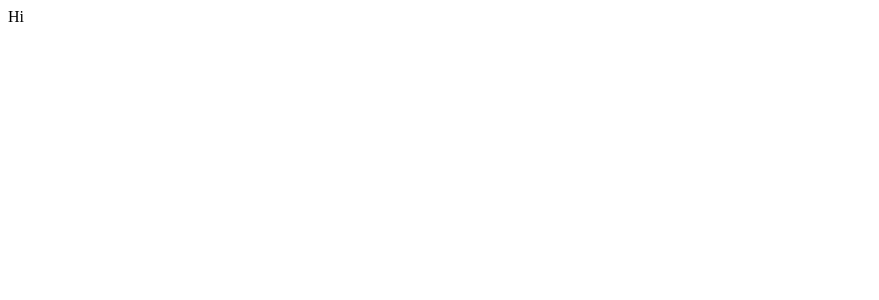
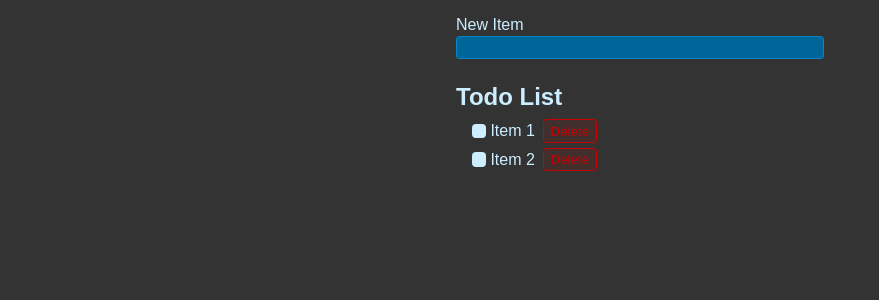
Before and after one commit to manjula-guneratne/react-todo-list, a React (Vite) app: page / in a window 1280 px wide. Shown: the top 300 px of the page, without its empty margins (0-879 px from the left). Built offline with nearby package versions, Linux system fonts and the light colour scheme.

Commit message:
basic framework added

```diff
--- a/src/App.jsx
+++ b/src/App.jsx
@@ -1,3 +1,29 @@
-export default function App(){
-  return "Hi"
+import "./styles.css";
+
+export default function App() {
+  return (
+    <>
+      <form className="new-item-form">
+        <div className="form-row">
+          <label htmlFor="item">New Item</label>
+          <input type="text" id="item" />
+        </div>
+      </form>
+      <h1 className="header">Todo List</h1>
+      <ul className="list">
+        <li>
+          <label>
+            <input type="checkbox" /> Item 1
+          </label>
+          <button className="btn btn-danger">Delete</button>
+        </li>
+        <li>
+          <label>
+            <input type="checkbox" /> Item 2
+          </label>
+          <button className="btn btn-danger">Delete</button>
+        </li>
+      </ul>
+    </>
+  );
 }
```
